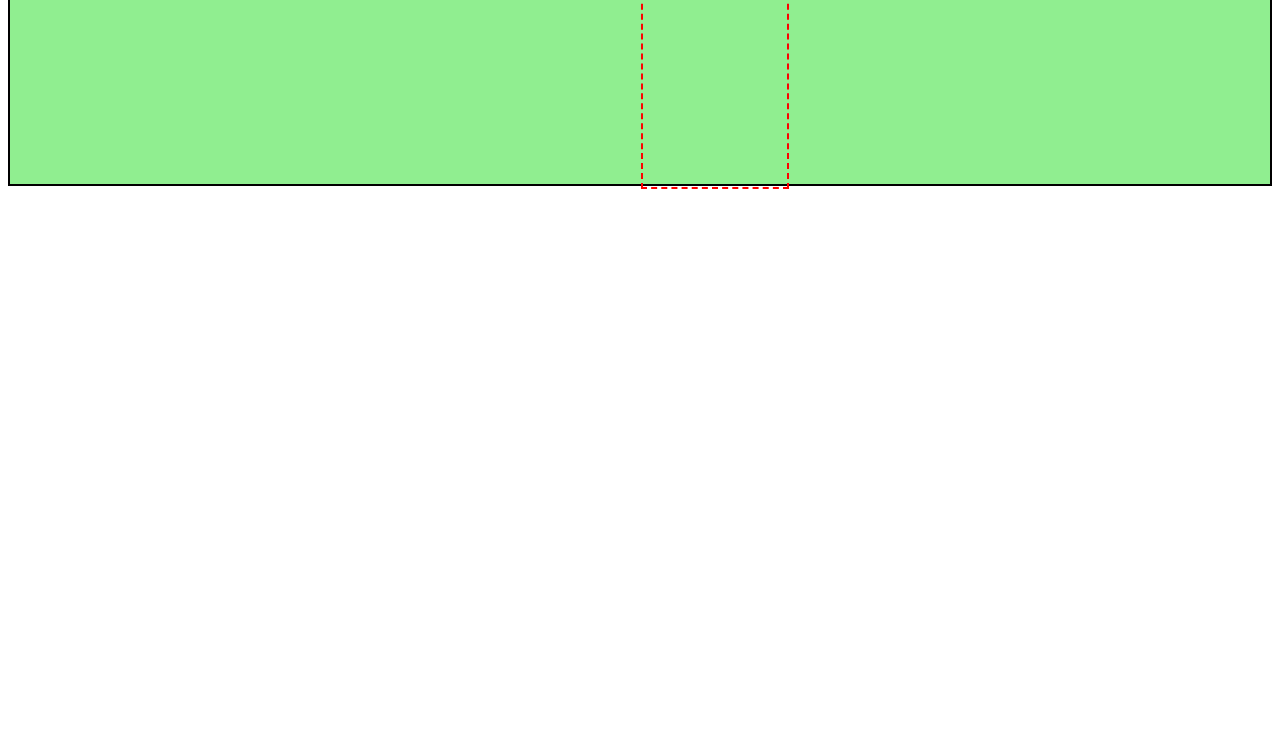
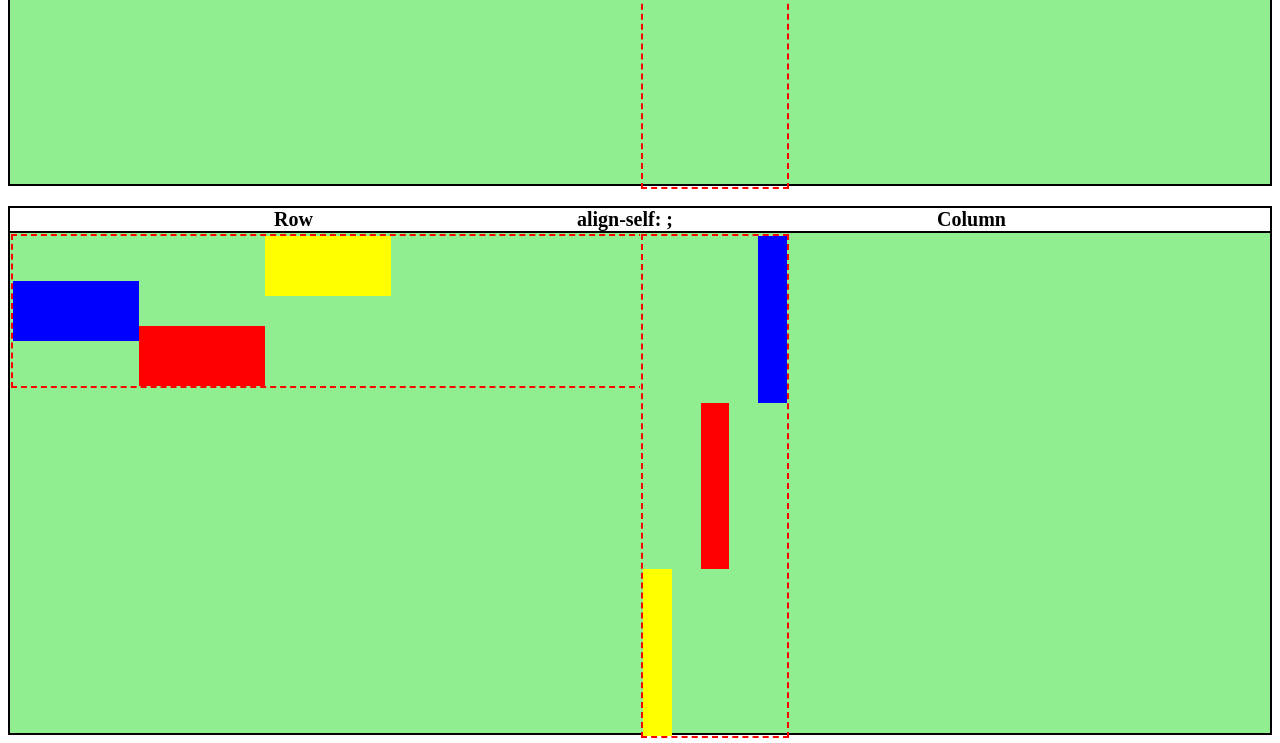
Before and after one commit to KC-Scout/flex-box-examples, a plain HTML site: page index.html in a window 1280 px wide. Shown: the part 6460-7203 px from the top of the page. Before the commit the page ends 6654 px from the top, so only its background shows below. Drawn offline with Linux system fonts and the light colour scheme.

Commit message:
Examples for align-self property

```diff
--- a/index.html
+++ b/index.html
@@ -268,7 +268,7 @@
            </div>
        </div>
     </div>
-    <!-- start here next time to finish out stretch and baseline -->
+
     <!-- Examples of align-items: stretch -->
     <div class="big-container">
         <div class="small-container">
@@ -330,6 +330,38 @@
        </div>
     </div>
 
+    <!-- align-self property -->
+    <div class="big-container">
+        <div class="small-container">
+            <div>Row</div>
+            <div>align-self: ;</div>
+            <div>Column</div>
+        </div>
+        <div class="justify-container">
+           <div id="box-container-8">
+               <div class="row-column-container-15">
+                    <div class="ali-self-box-1"></div>
+                    <div class="ali-self-box-2"></div>
+                    <div class="ali-self-box-3"></div>
+               </div>
+               <div class="description">
+                   <div><p></p></div>
+               </div>
+           </div>
+           <div id="box-container-9">
+               <div class="row-column-container-16">
+                    <div class="col-ali-self-box-1"></div>
+                    <div class="col-ali-self-box-2"></div>
+                    <div class="col-ali-self-box-3"></div>
+               </div>
+               <div class="description">
+                   <div><p></p></div>
+               </div>
+           </div>
+       </div>
+    </div>
+
+
 
 
 
--- a/styles/style.css
+++ b/styles/style.css
@@ -405,11 +405,6 @@ h1 {
     margin: 1px;
     align-items: stretch;
 }
-/* How does flex-shrink work?: How much of the myself should I shrink?*/
-/* How does flex grow work? How is it used?: How much of the available space should the item take up? */
-/* Flex-basis: is setting how much of the container the item should take up in an ideal world. */
-
-/* Examples of flex: property */
 
 /* Order property */
 .ali-box-40 {
@@ -448,3 +443,87 @@ h1 {
     height: 20%;
     order: 1;
 }
+
+/* How does flex-shrink work?: How much of the myself should I shrink?*/
+/* .ali-box-42 {
+    background-color: blue;
+    width: 300px;
+    height: 40%;
+    flex-shrink: 4;
+}
+.ali-box-43 {
+    background-color: red;
+    width: 300px;
+    height: 40%;
+    flex-shrink: 1;
+}
+
+.ali-col-box-42 {
+    background-color: blue;
+    width: auto;
+    height: 40%;
+}
+.ali-col-box-43 {
+    background-color: red;
+    width: auto;
+    height: 20%;
+} */
+
+
+/* How does flex grow work? How is it used?: How much of the available space should the item take up? */
+/* Flex-basis: is setting how much of the container the item should take up in an ideal world. */
+
+/* Examples of flex: property */
+
+.ali-self-box-1 {
+    background-color: blue;
+    width: 20%;
+    height: 40%;
+    align-self: center;
+}
+.ali-self-box-2 {
+    background-color: red;
+    width: 20%;
+    height: 40%;
+    align-self: flex-end;
+}
+.ali-self-box-3 {
+    background-color: yellow;
+    width: 20%;
+    height: 40%;
+    align-self: flex-start;
+}
+.col-ali-self-box-1 {
+    background-color: blue;
+    width: 20%;
+    height: 40%;
+    align-self: flex-end;
+}
+.col-ali-self-box-2 {
+    background-color: red;
+    width: 20%;
+    height: 40%;
+    align-self: center;
+}
+.col-ali-self-box-3 {
+    background-color: yellow;
+    width: 20%;
+    height: 40%;
+    align-self: flex-start;
+}
+.row-column-container-15{
+    display: flex;
+    flex-direction: row;
+    border: 2px dashed red;
+    width: 100%;
+    height: 30%;
+    margin: 1px;
+}
+.row-column-container-16{
+    display: flex;
+    flex-direction: column;
+    border: 2px dashed red;
+    width: 30%;
+    height: 100%;
+    margin: 1px;
+}
```
